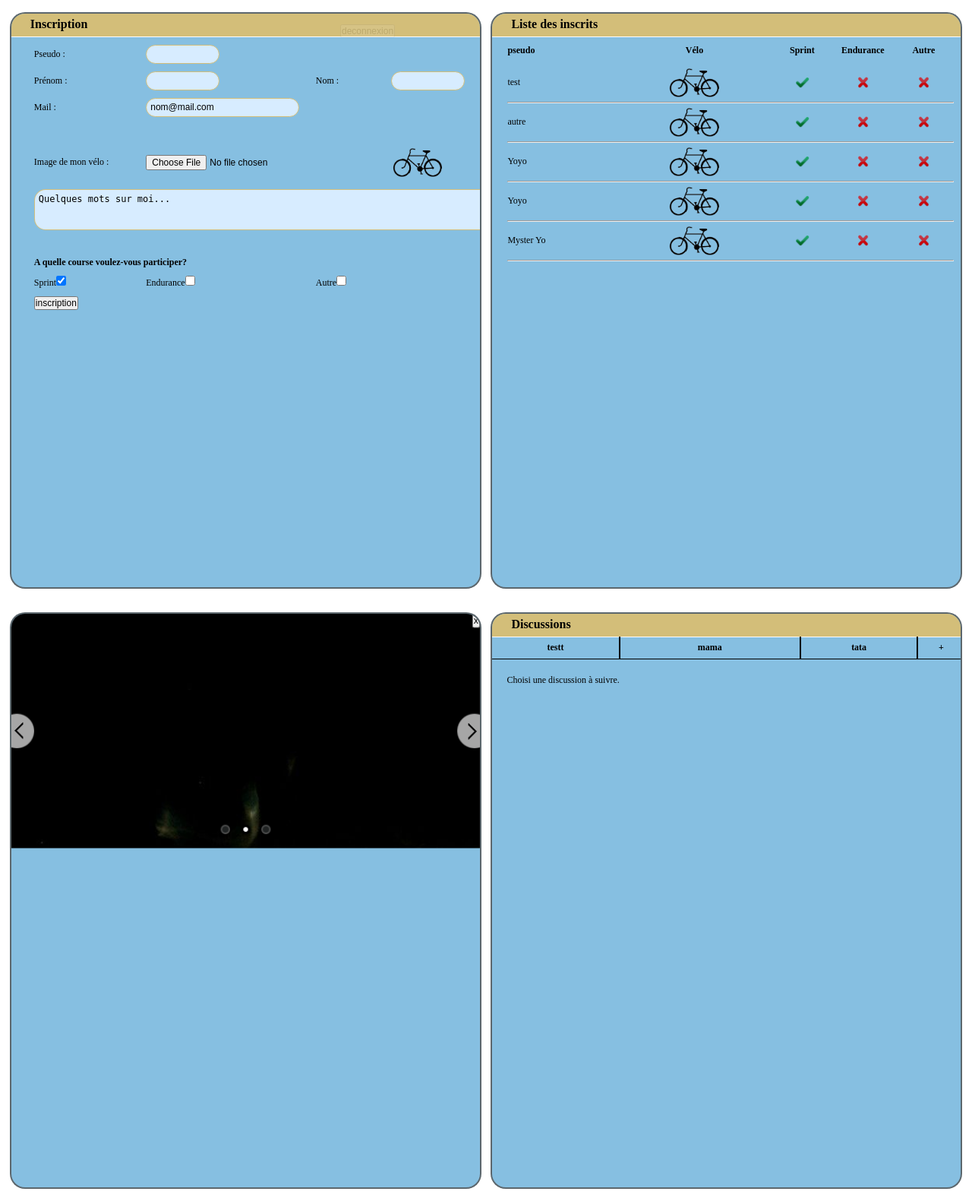
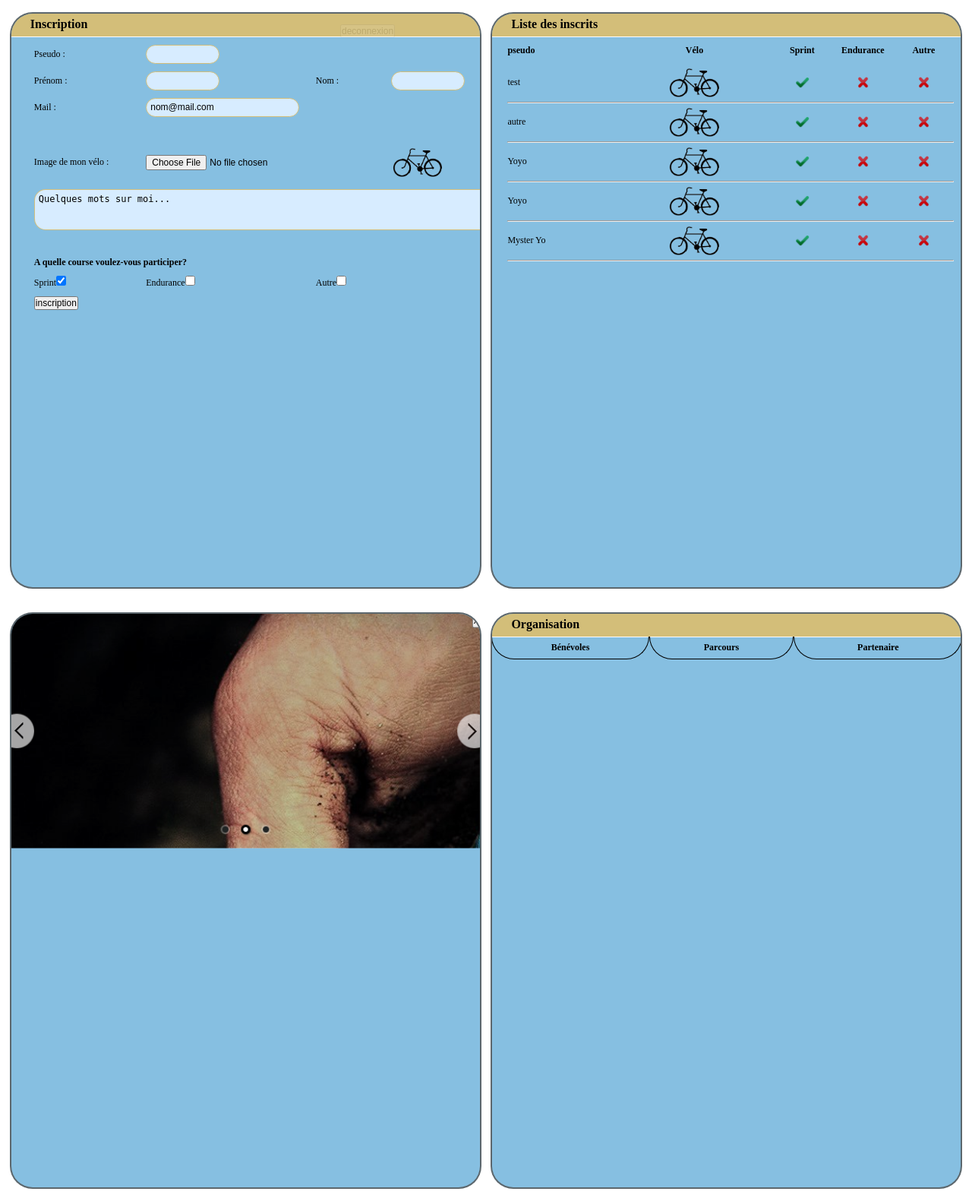
Before and after one commit to ymarfoq/course, a PHP site: page / in a window 1280 px wide. Shown: the whole page at 76% size. Run offline with PHP 8.4, Linux system fonts and the light colour scheme; the visitor is signed in with stand-in values (Sample User, id 1); data comes from the database, SQL or seed files in the repository; both versions use the stored data as it was after the commit; lists and menus that the app fills with data are empty; some libraries are stand-ins or nearby versions.

Commit message:
ajout de la carte pour le parcours et du formulaire de bénévoles (avec ajout dans la BD et envoie du mail aux admins)

```diff
--- a/index.php
+++ b/index.php
@@ -25,6 +25,7 @@
 else{echo '<input type="password" name="connexion" size=10><input type="submit" value=";)">';}
 ?>
 		</form>
+
 		<div id="inscriptions_block" class="principal_block">
 			<div class="titre"><h1>Inscription</h1></div>
 			<form enctype='multipart/form-data' action="" method="post" id="inscription_form">
@@ -73,6 +74,7 @@
 				</table>
 			</form>
 		</div>
+
 		<div id="inscrits_block" class="principal_block">
 			<div class="titre"><h1>Liste des inscrits</h1></div>
 			<table cellspacing=0 id="liste_participants">
@@ -111,6 +113,7 @@
 				</tbody>
 			</table>
 		</div>
+
 		<div id="album_block" class="principal_block">
 			<div id="jssor_1" style="position: relative; margin: 0 auto; top: 0px; left: 0px; width: 600px; height: 300px; overflow: hidden; visibility: hidden;">
 				<div data-u="slides" style="cursor: default; position: relative; top: 0px; left: 0px; width: 600px; height: 300px; overflow: hidden;">
@@ -152,27 +155,22 @@
 				<span data-u="arrowright" class="jssora12r" style="top:123px;right:0px;width:30px;height:46px;" data-autocenter="2"></span>
 			</div>
 		</div>
-		<div id="media_block" class="principal_block">
-			<div class="titre"><h1>Discussions</h1></div>
-			<table id="tableDiscussion" cellspacing="0">
+
+		<div id="organisation_block" class="principal_block">
+			<div class="titre"><h1>Organisation</h1></div>
+			<table id="tableOrganisation" cellspacing="0">
 				<tr>
-<?php
-$discussions = $conn->query('SELECT discussionId,discussionName FROM discussions;')->fetchAll();
-foreach ($discussions as $discussion){
-	echo "<th class='titreDiscussion' id='discussion".$discussion['discussionId']."'>".$discussion['discussionName']."</th>";
-}
-?>
-					<th class="titreDiscussion" id="ajoutDiscussion">+</th>
-				</tr>
-				<tr>
-					<td colspan=5>
-						<p id="Discussion">
-							Choisi une discussion à suivre.
-						</p>
-					</td>
+					<th class="titreOrganisation" id='benevole'>Bénévoles</th>
+					<th class="titreOrganisation" id='parcours'>Parcours</th>
+					<th class="titreOrganisation" id='partenaire'>Partenaire</th>
 				</tr>
 			</table>
+			<article id="organisationSubBlock">
+						<!--<iframe src="https://www.google.com/maps/embed?pb=!1m44!1m12!1m3!1d1726.7477048256383!2d-73.6320638675518!3d45.53347948644472!2m3!1f0!2f0!3f0!3m2!1i1024!2i768!4f13.1!4m29!3e1!4m3!3m2!1d45.5329384!2d-73.63089169999999!4m3!3m2!1d45.5332945!2d-73.6315323!4m3!3m2!1d45.533725499999996!2d-73.6321443!4m3!3m2!1d45.5341575!2d-73.6307394!4m3!3m2!1d45.533834299999995!2d-73.6294856!4m3!3m2!1d45.533060899999995!2d-73.6301455!4m3!3m2!1d45.532936899999996!2d-73.6308954!5e1!3m2!1sfr!2sca!4v1451446952849" width="600" height="450" frameborder="0" style="border:0" allowfullscreen></iframe>-->
+
+			</article>
 		</div>
+
 	</body>
 	<script type="text/javascript" src="js/script.js"> </script>
 </html>
--- a/js/script.js
+++ b/js/script.js
@@ -107,14 +107,17 @@
 		}
 	}));
 
-	$('.titreDiscussion').click((function(e){
+	$('.titreOrganisation').click((function(e){
+		var id=this.id;
 		$.ajax({
 			type: 'POST',
 			url: 'data.php',
-			data: 'action=changeDiscussion&discussionId=' + this.id
+			data: 'action=changeOrganisation&organisationId=' + id
 			})
 			.done(function (data) {
-			$("#Discussion").html(data);
+			$("#organisationSubBlock").html(data);
+			$(".titreOrganisation").removeClass("titreOrganisationSelect");
+			$("#"+id).addClass("titreOrganisationSelect");
 			});
 		}));
 
@@ -144,7 +147,7 @@
 		$('#load_photo').attr('height', '50px');
 	};
 
-	var jssor_1_SlideshowTransitions = [{$Duration:3000,$Opacity:2}];
+	var jssor_1_SlideshowTransitions = [{$Duration:5000,$Opacity:5}];
 	var jssor_1_options = {
 		$AutoPlay: true,
 		$SlideshowOptions: {
--- a/style.css
+++ b/style.css
@@ -51,7 +51,7 @@
 
 .principal_block{
 	position:absolute;
-	border-radius:20px;
+	border-radius:30px;
 	border: 2px solid rgba(83, 83, 83, 0.82);
 	background: rgba(36, 139, 200, 0.55);
 	overflow:hidden;
@@ -105,12 +105,22 @@
 	left:1%;
 }
 
-#media_block{
+#organisation_block{
 	top:51%;
 	right:1%;
 	bottom:1%;
 	left:50.5%;
 }
+
+#organisationSubBlock{
+	position:relative;
+	height:90%;
+	width:100%;
+	overflow-y:auto;
+	margin-left:20px;
+	margin-right:-20px;
+	margin-bottom:-50px;
+	margin-top:10px;}
 
 /* jssor slider bullet navigator skin 05 css */
 /*
@@ -163,25 +173,26 @@
 .jssora12r.jssora12rdn { background-position: -315px -37px; }
 
 
-#tableDiscussion{
+#tableOrganisation{
 	position:relative;
 	top:-1px;
 	left:-1px;
-	width:101%;
+	width:100.5%;
 }
-.titreDiscussion{
+.titreOrganisation{
 	border-right:1px solid black;
 	border-left:1px solid black;
 	border-bottom:1px solid black;
+	border-radius:0 0 30px 30px;
 	height:30px;
 	cursor:pointer;
 }
 
-.titreDiscussion:hover{
+.titreOrganisation:hover, .titreOrganisationSelect{
 	background: #d3be79;
 	border-top:1px solid #d3be79;
 }
 
-#Discussion{
+#organisationBlock{
 	margin:20px;
 }
```
Also changed, not shown: data.php (+80 -6 lines), album/planetes.jpg (added), album/terre.jpg (added), album/whiskey_cigar.jpg (added), base.db.
